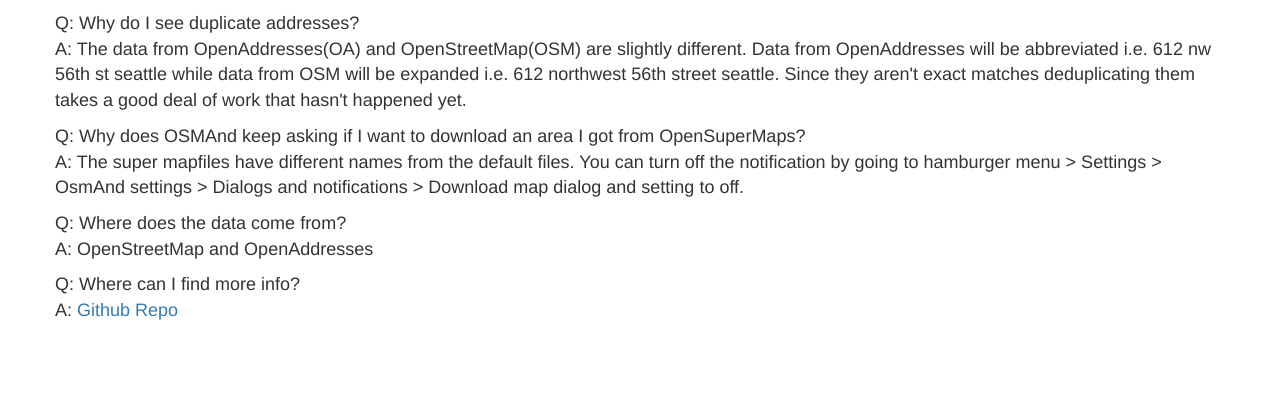
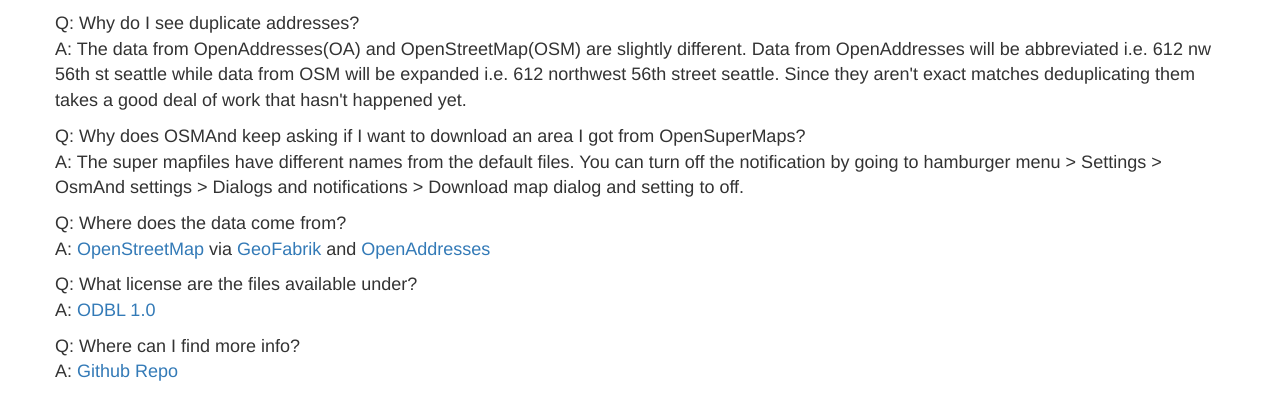
Before and after one commit to pnoll1/opensupermaps.com, a Django app: page /faq in a window 1280 px wide. Shown: the part 332-752 px from the top of the page. Run offline with Django 3.2, Linux system fonts and the light colour scheme; some libraries are stand-ins or nearby versions.

Commit message:
update faq with license and data links

```diff
--- a/free/jinja2/faq.html
+++ b/free/jinja2/faq.html
@@ -43,7 +43,9 @@
            <p>Q: Why does OSMAnd keep asking if I want to download an area I got from OpenSuperMaps?<br>
            A: The super mapfiles have different names from the default files. You can turn off the notification by going to hamburger menu > Settings > OsmAnd settings > Dialogs and notifications > Download map dialog and setting to off.</p>
            <p>Q: Where does the data come from?<br>
-           A: OpenStreetMap and OpenAddresses</p>
+           A: <a href="https://openstreetmap.org/">OpenStreetMap</a> via <a href="https://download.geofabrik.de">GeoFabrik</a> and <a href="https://openaddresses.io/">OpenAddresses</a></p>
+           <p>Q: What license are the files available under?<br>
+           A: <a href="https://opendatacommons.org/files/2018/02/odbl-10.txt">ODBL 1.0</a>
            <p>Q: Where can I find more info?<br>
            A: <a href="https://github.com/pnoll1/osmand_map_creation">Github Repo</a></p>
           </div>
```
